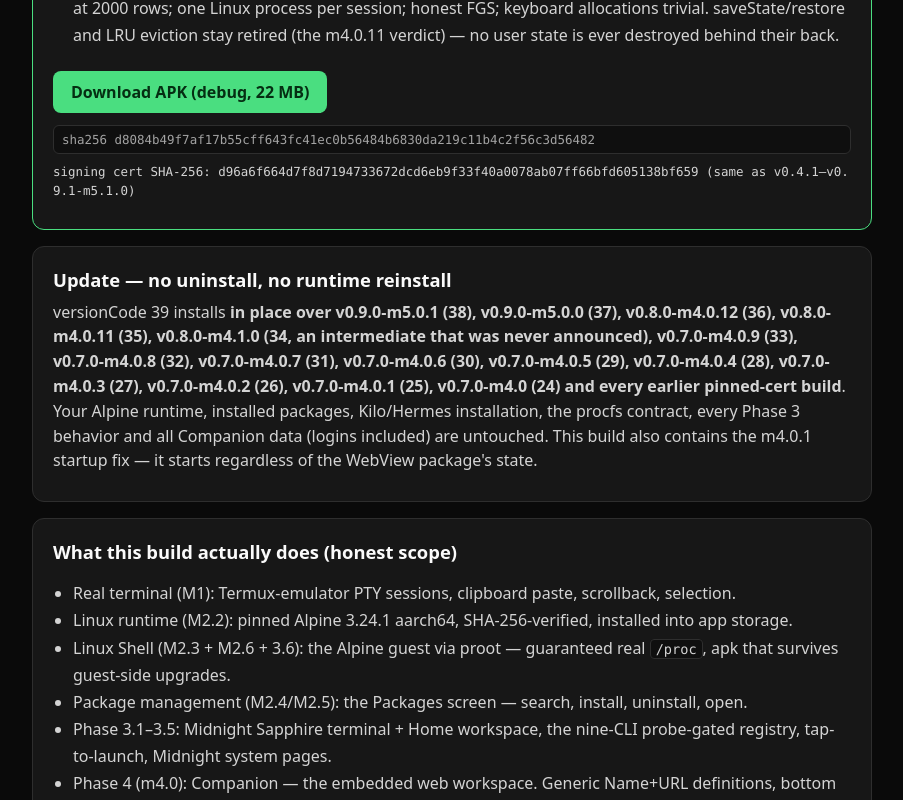
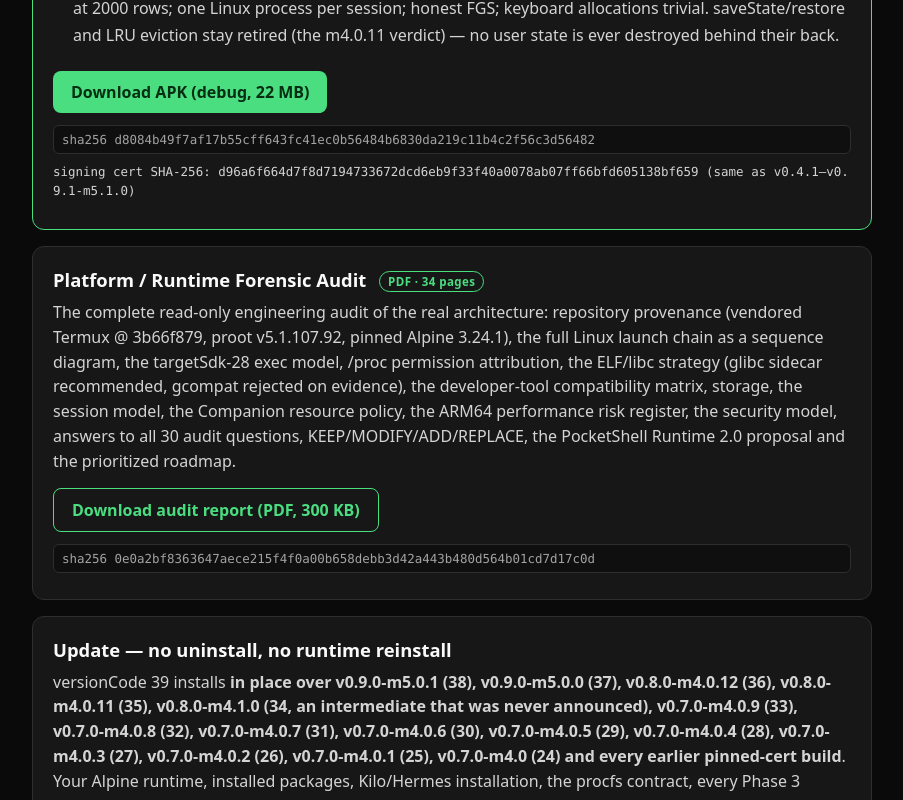
Before and after one commit to Taha-Raees/pocketshell, a Next.js app: page / in a window 1280 px wide. Shown: the part 638-1438 px from the top of the page, without its empty margins (188-1091 px from the left). Built offline with nearby package versions, Linux system fonts and the light colour scheme.

Commit message:
mirror: serve the Runtime Forensic Audit PDF from the download page (report card + sha256 pin)

```diff
--- a/app/page.tsx
+++ b/app/page.tsx
@@ -5,6 +5,7 @@ const HASHES = {
   zip: "1dcee490a87299bb493b016a91782144413d7cc8fe0b5498c11847e092ed8dda",
   tgz: "f11ff7f3bf5d89f0e3b15ed6876ff0539f8f2f2fd1b3345860cd5f6bb8fa0fa1",
   bundle: "083253e4230208d8e8bc80883ec1dd42a1866b7533460a48d7d0b338041cba3e",
+  report: "0e0a2bf8363647aece215f4f0a00b658debb3d42a443b480d564b01cd7d17c0d",
 };
 
 function Sha({ text }: { text: string }) {
@@ -75,6 +76,28 @@ export default function Home() {
         <p className="mono" style={{ border: "none", background: "transparent", padding: 0 }}>
           signing cert SHA-256: d96a6f664d7f8d7194733672dcd6eb9f33f40a0078ab07ff66bfd605138bf659 (same as v0.4.1–v0.9.1-m5.1.0)
         </p>
+      </div>
+
+      <div className="card">
+        <h2>
+          Platform / Runtime Forensic Audit <span className="badge">PDF · 34 pages</span>
+        </h2>
+        <p>
+          The complete read-only engineering audit of the real architecture:
+          repository provenance (vendored Termux @ 3b66f879, proot
+          v5.1.107.92, pinned Alpine 3.24.1), the full Linux launch chain as
+          a sequence diagram, the targetSdk-28 exec model, /proc permission
+          attribution, the ELF/libc strategy (glibc sidecar recommended,
+          gcompat rejected on evidence), the developer-tool compatibility
+          matrix, storage, the session model, the Companion resource policy,
+          the ARM64 performance risk register, the security model, answers
+          to all 30 audit questions, KEEP/MODIFY/ADD/REPLACE, the PocketShell
+          Runtime 2.0 proposal and the prioritized roadmap.
+        </p>
+        <a className="btn secondary" href="/PocketShell-Runtime-Forensic-Audit.pdf">
+          Download audit report (PDF, 300 KB)
+        </a>
+        <Sha text={HASHES.report} />
       </div>
 
       <div className="card">
```
Also changed, not shown: download/README.md.
